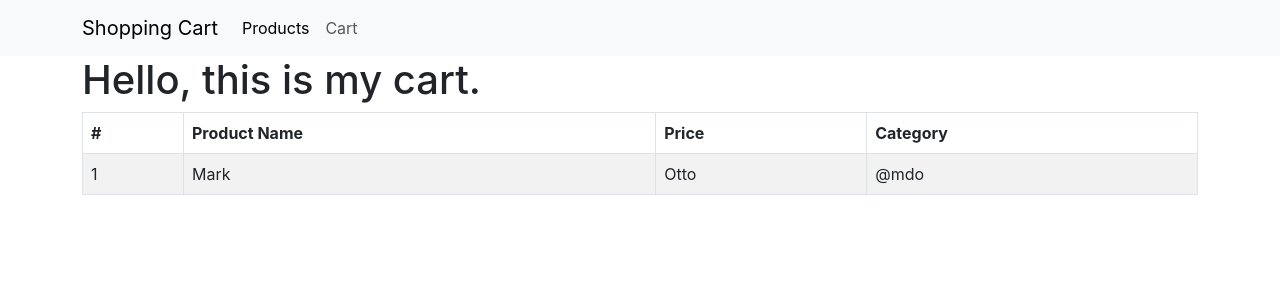
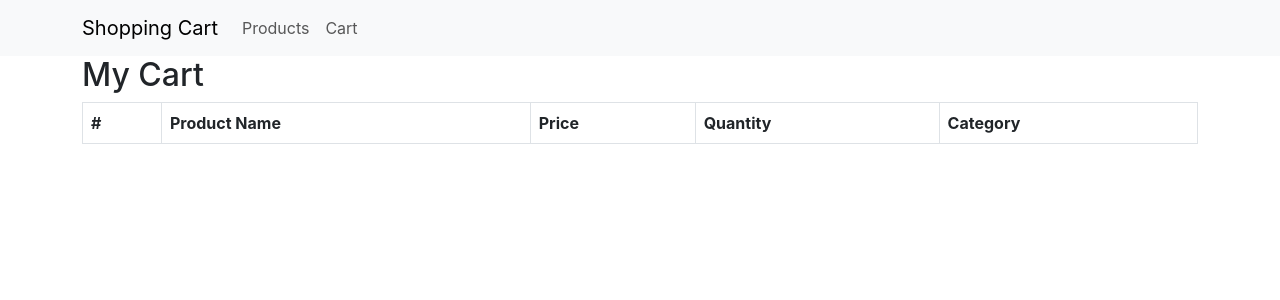
Before and after one commit to binyamolango/shopping-cart, a React (Create React App) app: page /cart in a window 1280 px wide. Shown: the top 300 px of the page. Built offline with nearby package versions, Linux system fonts and the light colour scheme.

Commit message:
Add increment and decrement of quantity handler

```diff
--- a/public/index.html
+++ b/public/index.html
@@ -21,6 +21,7 @@
       integrity="sha384-9ndCyUaIbzAi2FUVXJi0CjmCapSmO7SnpJef0486qhLnuZ2cdeRhO02iuK6FUUVM"
       crossorigin="anonymous"
     />
+    <script src="https://kit.fontawesome.com/1ed5b0f4f6.js" crossorigin="anonymous"></script>
     <!--
       Notice the use of %PUBLIC_URL% in the tags above.
       It will be replaced with the URL of the `public` folder during the build.
--- a/src/Cart.js
+++ b/src/Cart.js
@@ -1,27 +1,33 @@
 import Container from 'react-bootstrap/Container';
 import Table from 'react-bootstrap/Table';
+
+export const cartItem = [];
 
 const Cart = () => {
   return (
     <div className="cart-page">
       <Container>
-        <h1>Hello, this is my cart.</h1>
+        <h2>My Cart</h2>
         <Table striped bordered hover>
           <thead>
             <tr>
               <th>#</th>
               <th>Product Name</th>
               <th>Price</th>
+              <th>Quantity</th>
               <th>Category</th>
             </tr>
           </thead>
           <tbody>
-            <tr>
-              <td>1</td>
-              <td>Mark</td>
-              <td>Otto</td>
-              <td>@mdo</td>
-            </tr>
+            {cartItem.map(item => (
+              <tr key={item.id}>
+                <td>{item.id}</td>
+                <td>{item.title}</td>
+                <td>{item.price}</td>
+                <td>{item.quantity}</td>
+                <td>{item.category}</td>
+              </tr>
+            ))}
           </tbody>
         </Table>
       </Container>
--- a/src/Header.js
+++ b/src/Header.js
@@ -1,18 +1,19 @@
 import Container from 'react-bootstrap/Container';
 import Nav from 'react-bootstrap/Nav';
 import Navbar from 'react-bootstrap/Navbar';
+import { Link } from 'react-router-dom';
 
 const Header = () => {
   return (
     <Navbar collapseOnSelect expand="lg" className="bg-body-tertiary">
       <Container>
-        <Navbar.Brand href="/">Shopping Cart</Navbar.Brand>
+        <Navbar.Brand as={Link} to="/">Shopping Cart</Navbar.Brand>
         <Navbar.Toggle aria-controls="responsive-navbar-nav" />
         <Navbar.Collapse id="responsive-navbar-nav">
-          <Nav activeKey="/">
-            <Nav.Link href="/">Products</Nav.Link>
-            <Nav.Link href="/cart">Cart</Nav.Link>
-          </Nav>
+        <Nav className="mr-auto">
+          <Nav.Link as={Link} to="/" eventKey="/">Products</Nav.Link>
+          <Nav.Link as={Link} to="/cart" eventKey="/cart">Cart</Nav.Link>
+        </Nav>
         </Navbar.Collapse>
       </Container>
     </Navbar>
--- a/src/ProductList.js
+++ b/src/ProductList.js
@@ -2,9 +2,71 @@ import Card from 'react-bootstrap/Card';
 import Button from 'react-bootstrap/Button';
 import Row from 'react-bootstrap/Row';
 import Col from 'react-bootstrap/Col';
+import { cartItem } from './Cart';
+import Form from 'react-bootstrap/Form';
+import InputGroup from 'react-bootstrap/InputGroup';
+import { useEffect, useState } from 'react';
 
 const ProductList = (props) => {
   const { products } = props;
+
+  const defaultQuantities = products.reduce((acc, product) => {
+    acc[product.id] = 0;
+    return acc;
+  }, {});
+
+  const [quantities, setQuantities] = useState(defaultQuantities);
+
+  const initializeQuantities = () => {
+    const initialQuantities = {};
+    products.forEach(product => {
+      initialQuantities[product.id] = 0;
+    });
+
+    setQuantities(initialQuantities);
+  };
+
+  useEffect(() => {
+    initializeQuantities();
+  }, [products]);
+
+  const incrementQuantity = (productId) => {
+    setQuantities(prevQuantities => ({
+      ...prevQuantities,
+      [productId]: prevQuantities[productId] + 1
+    }));
+  };
+
+  const decrementQuantity = (productId) => {
+    setQuantities(prevQuantities => ({
+      ...prevQuantities,
+      [productId]: Math.max(0, prevQuantities[productId] - 1)
+    }));
+  };
+
+  const handleQuantityChange = (productId, newQuan) => {
+    const newQuantity = Math.max(0, newQuan);
+
+    setQuantities(prevQuantities => ({
+      ...prevQuantities,
+      [productId]: newQuantity
+    }))
+  }
+
+  const handleClick = (product) => {
+    cartItem.push({
+      id: product.id,
+      title: product.title,
+      price: product.price,
+      category: product.category,
+      quantity: quantities[product.id]
+    });
+
+    setQuantities(prevQuantities => ({
+      ...prevQuantities,
+      [product.id]: 0
+    }))
+  };
 
   return (
     <Row>
@@ -15,7 +77,22 @@ const ProductList = (props) => {
             <Card.Body>
               <Card.Title>{product.title}</Card.Title>
               <Card.Text>{product.price}</Card.Text>
-              <Button variant="primary">Add To Cart</Button>
+              <InputGroup className="mb-3 quantity__input">
+                <InputGroup.Text id="inputGroup-sizing-default">
+                  Quantity
+                </InputGroup.Text>
+                <Form.Control
+                  aria-label="Default"
+                  aria-describedby="inputGroup-sizing-default"
+                  value={quantities[product.id]}
+                  onChange={(e) => handleQuantityChange(product.id, e.target.value)}
+                />
+                <div className="up__down__arrow">
+                  <button onClick={() => incrementQuantity(product.id)}><i className="fa-solid fa-arrow-up"></i></button>
+                  <button onClick={() => decrementQuantity(product.id)}><i className="fa-solid fa-arrow-down"></i></button>
+                </div>
+              </InputGroup>
+              <Button onClick={() => handleClick(product)} variant="primary">Add To Cart</Button>
             </Card.Body>
           </Card>
         </Col>
--- a/src/index.css
+++ b/src/index.css
@@ -16,3 +16,12 @@ body {
   justify-content: flex-end;
   margin-top: 0.7em;
 }
+
+.up__down__arrow button {
+  border: none;
+  background: none;
+}
+
+.quantity__input {
+  align-items: center;
+}
```
